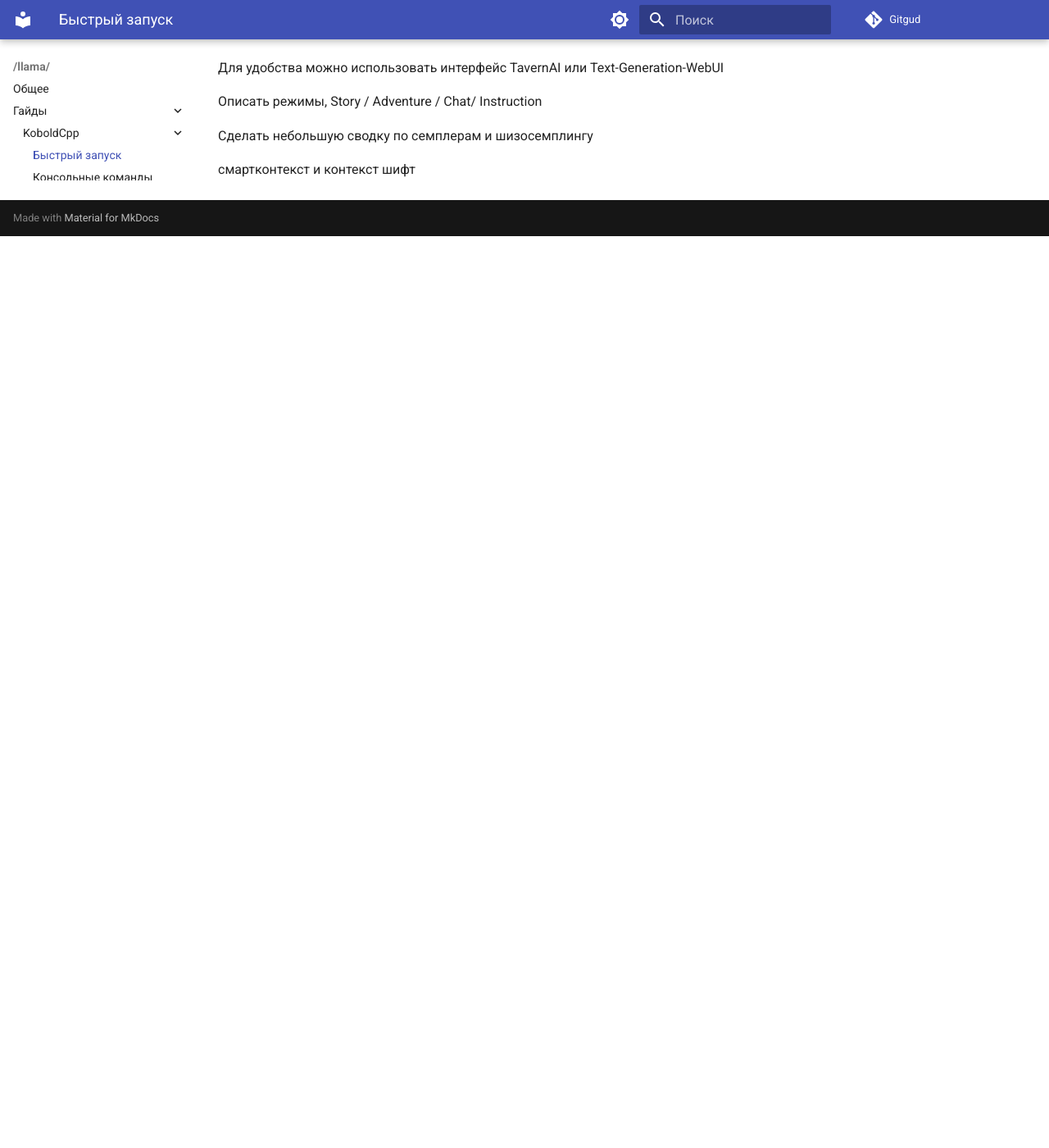
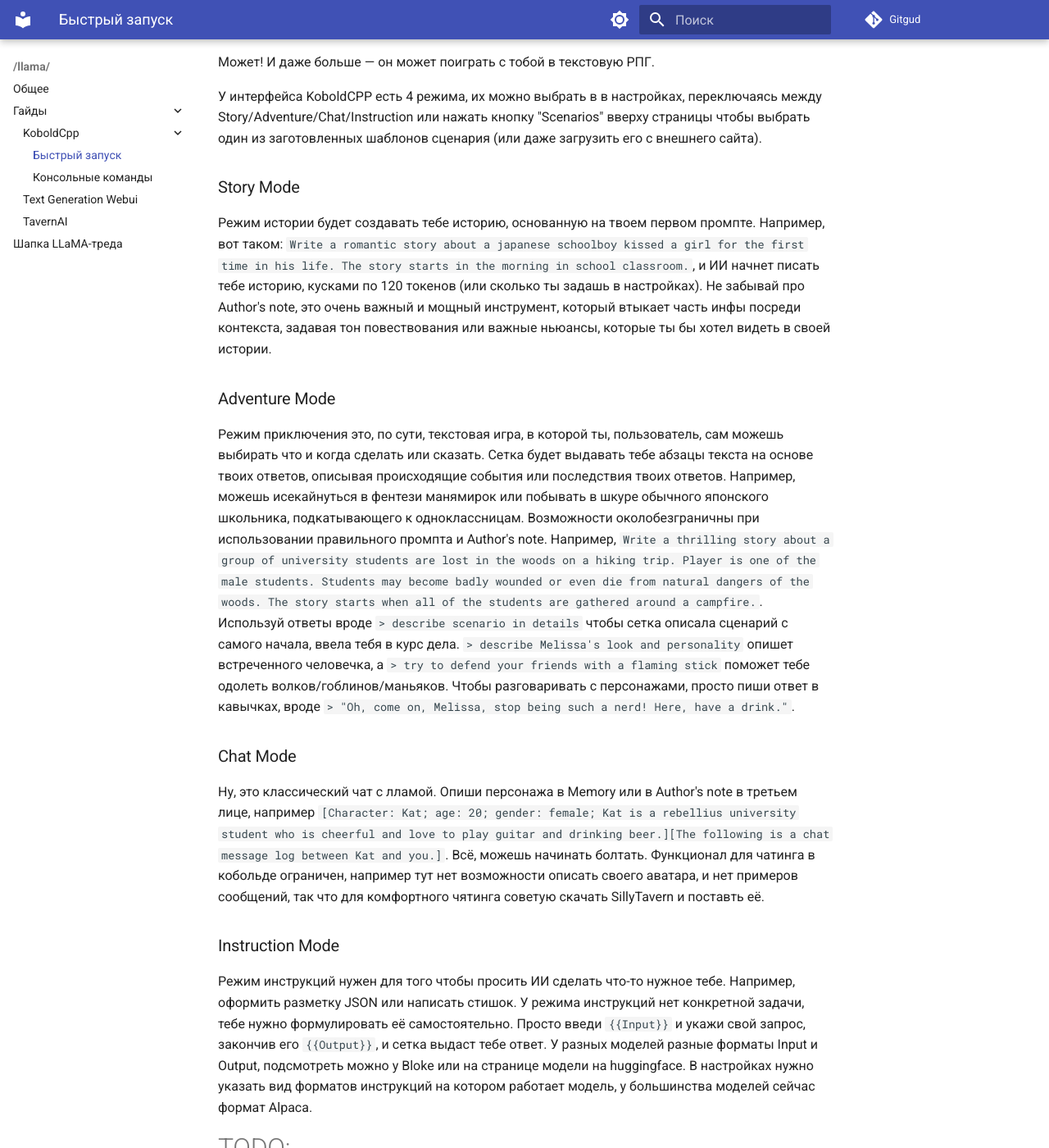
Before and after one commit to 2ch-ai/wiki, an MkDocs documentation site: the page built from docs/llama/guides/kobold-cpp.md, in a window 1280 px wide and 1400 px high, scrolled down 4074 px. Shown: the whole window at 82% size. Built offline with MkDocs 1.6.1 and Material for MkDocs 9.7.7, drawn with Linux system fonts in a browser that asks for light colours; before the commit the page ends 4362 px from its top, so only the background shows below that.

Commit message:
added koboldCPP different modes

```diff
--- a/docs/llama/guides/kobold-cpp.md
+++ b/docs/llama/guides/kobold-cpp.md
@@ -72,14 +72,28 @@
 
 Список команд можно подсмотреть запустив кобольд из консоли с командой --help. Вот он: [Полный список консольных команд для KoboldCPP](https://2ch-ai.gitgud.site/wiki/llama/guides/kobold-cpp/kobold-cpp-consolecommands/)
 
+##А может робот написать мне историю, создать шедевр?
+Может! И даже больше — он может поиграть с тобой в текстовую РПГ.
 
+У интерфейса KoboldCPP есть 4 режима, их можно выбрать в в настройках, переключаясь между Story/Adventure/Chat/Instruction или нажать кнопку "Scenarios" вверху страницы чтобы выбрать один из заготовленных шаблонов сценария (или даже загрузить его с внешнего сайта).
+
+###Story Mode
+Режим истории будет создавать тебе историю, основанную на твоем первом промпте. Например, вот таком: `Write a romantic story about a japanese schoolboy kissed a girl for the first time in his life. The story starts in the morning in school classroom.`, и ИИ начнет писать тебе историю, кусками по 120 токенов (или сколько ты задашь в настройках). Не забывай про Author's note, это очень важный и мощный инструмент, который втыкает часть инфы посреди контекста, задавая тон повествования или важные ньюансы, которые ты бы хотел видеть в своей истории.
+
+###Adventure Mode
+Режим приключения это, по сути, текстовая игра, в которой ты, пользователь, сам можешь выбирать что и когда сделать или сказать. Сетка будет выдавать тебе абзацы текста на основе твоих ответов, описывая происходящие события или последствия твоих ответов. Например, можешь исекайнуться в фентези манямирок или побывать в шкуре обычного японского школьника, подкатывающего к одноклассницам. Возможности околобезграничны при использовании правильного промпта и Author's note. Например, `Write a thrilling story about a group of university students are lost in the woods on a hiking trip. Player is one of the male students. Students may become badly wounded or even die from natural dangers of the woods. The story starts when all of the students are gathered around a campfire.`.
+Используй ответы вроде `> describe scenario in details` чтобы сетка описала сценарий с самого начала, ввела тебя в курс дела. `> describe Melissa's look and personality` опишет встреченного человечка, а `> try to defend your friends with a flaming stick` поможет тебе одолеть волков/гоблинов/маньяков. Чтобы разговаривать с персонажами, просто пиши ответ в кавычках, вроде `> "Oh, come on, Melissa, stop being such a nerd! Here, have a drink."`.
+
+###Chat Mode
+Ну, это классический чат с лламой. Опиши персонажа в Memory или в Author's note в третьем лице, например `[Character: Kat; age: 20; gender: female; Kat is a rebellius university student who is cheerful and love to play guitar and drinking beer.][The following is a chat message log between Kat and you.]`. Всё, можешь начинать болтать. Функционал для чатинга в кобольде ограничен, например тут нет возможности описать своего аватара, и нет примеров сообщений, так что для комфортного чятинга советую скачать SillyTavern и поставть её.
+
+###Instruction Mode
+Режим инструкций нужен для того чтобы просить ИИ сделать что-то нужное тебе. Например, оформить разметку JSON или написать стишок. У режима инструкций нет конкретной задачи, тебе нужно формулировать её самостоятельно. Просто введи `{{Input}}` и укажи свой запрос, закончив его `{{Output}}`, и сетка выдаст тебе ответ. У разных моделей разные форматы Input и Output, подсмотреть можно у Bloke или на странице модели на huggingface. В настройках нужно указать вид форматов инструкций на котором работает модель, у большинства моделей сейчас формат Alpaca.
 
 #TODO:
 
 Для удобства можно использовать интерфейс TavernAI или Text-Generation-WebUI
 
-Описать режимы, Story / Adventure / Chat/ Instruction
-
 Сделать небольшую сводку по семплерам и шизосемплингу
 
 смартконтекст и контекст шифт
```
